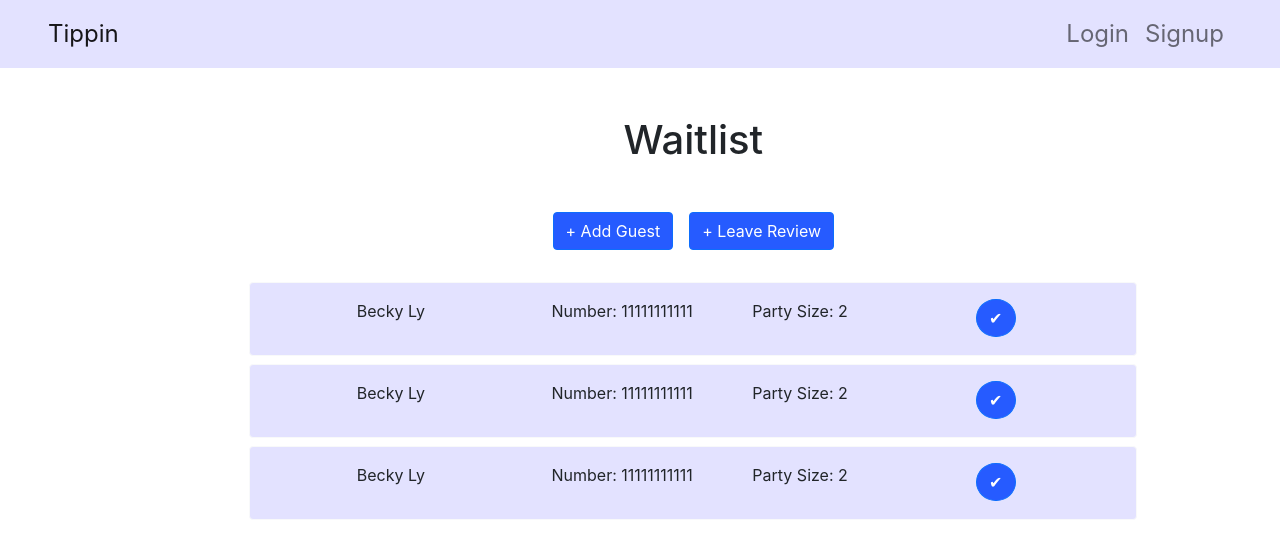
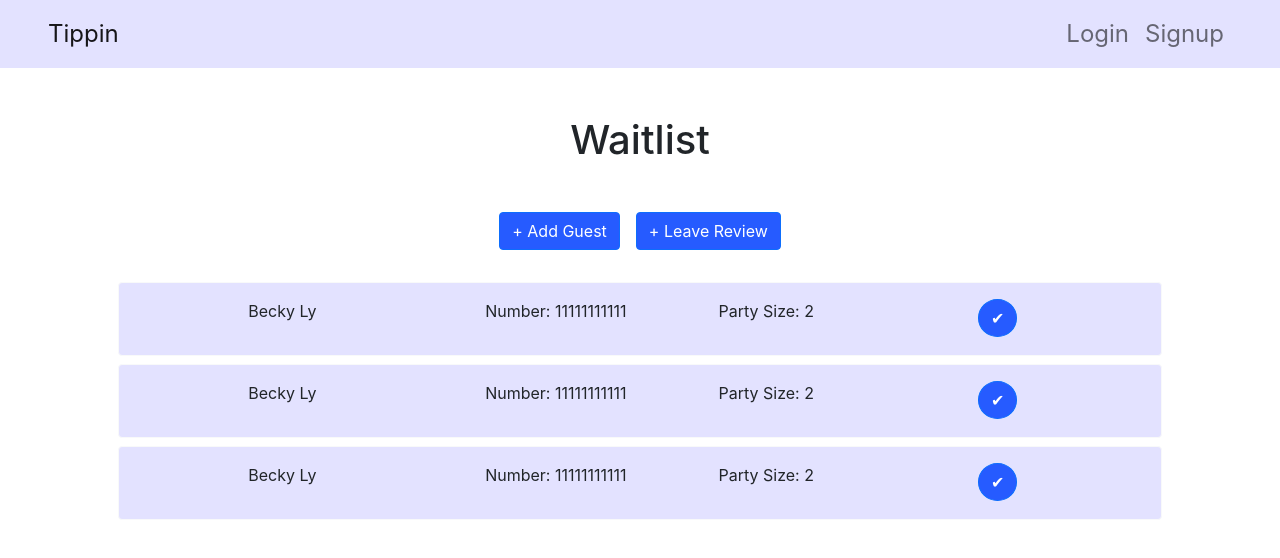
Before and after one commit to Ayoitsjason/Coursera_React, a React (Create React App) app in the folder confusion/: page / in a window 1280 px wide. Shown: the top 558 px of the page. Built offline with nearby package versions, Linux system fonts and the light colour scheme.

Commit message:
better css styling for waitlist component

```diff
--- a/confusion/src/components/waitlist/Waitlist.js
+++ b/confusion/src/components/waitlist/Waitlist.js
@@ -77,14 +77,15 @@ class Waitlist extends Component {
 
   render() {
     return (
-      <div className="App">
+      <div className="App container-xl">
         <Row className="m-0">
-          <Col xs={2} className="p-0">
-            {this.state.isLoggedIn ? (
+          {this.state.isLoggedIn ? (
+            <Col xs={2} className="p-0">
               <SideNavigationComponent updateAuth={this.props.updateAuth} />
-            ) : null}
-          </Col>
-          <Col xs={9}>
+            </Col>
+          ) : null}
+
+          <Col xs={this.state.isLoggedIn ? "9" : "12"}>
             <h1 className="my-5">Waitlist</h1>
             <div className="container px-3">
               <Button
```
